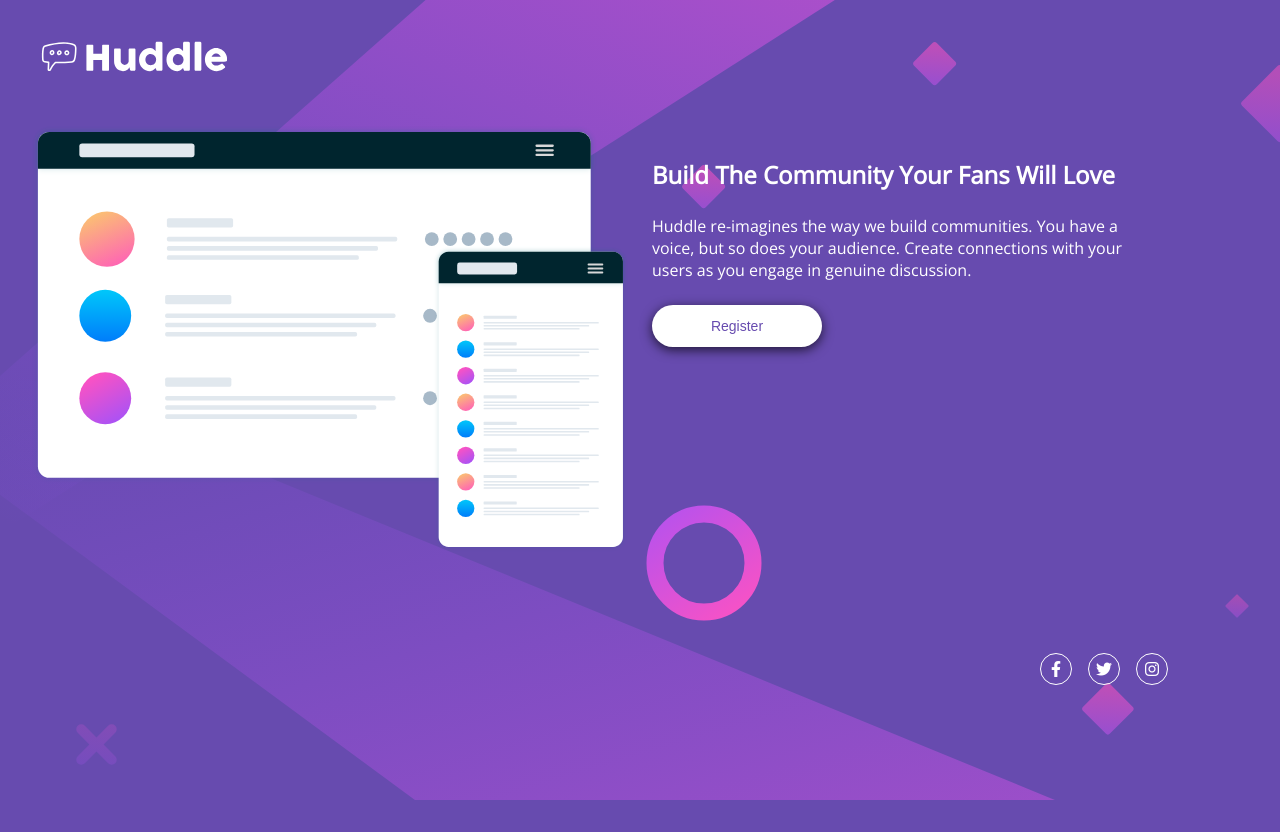
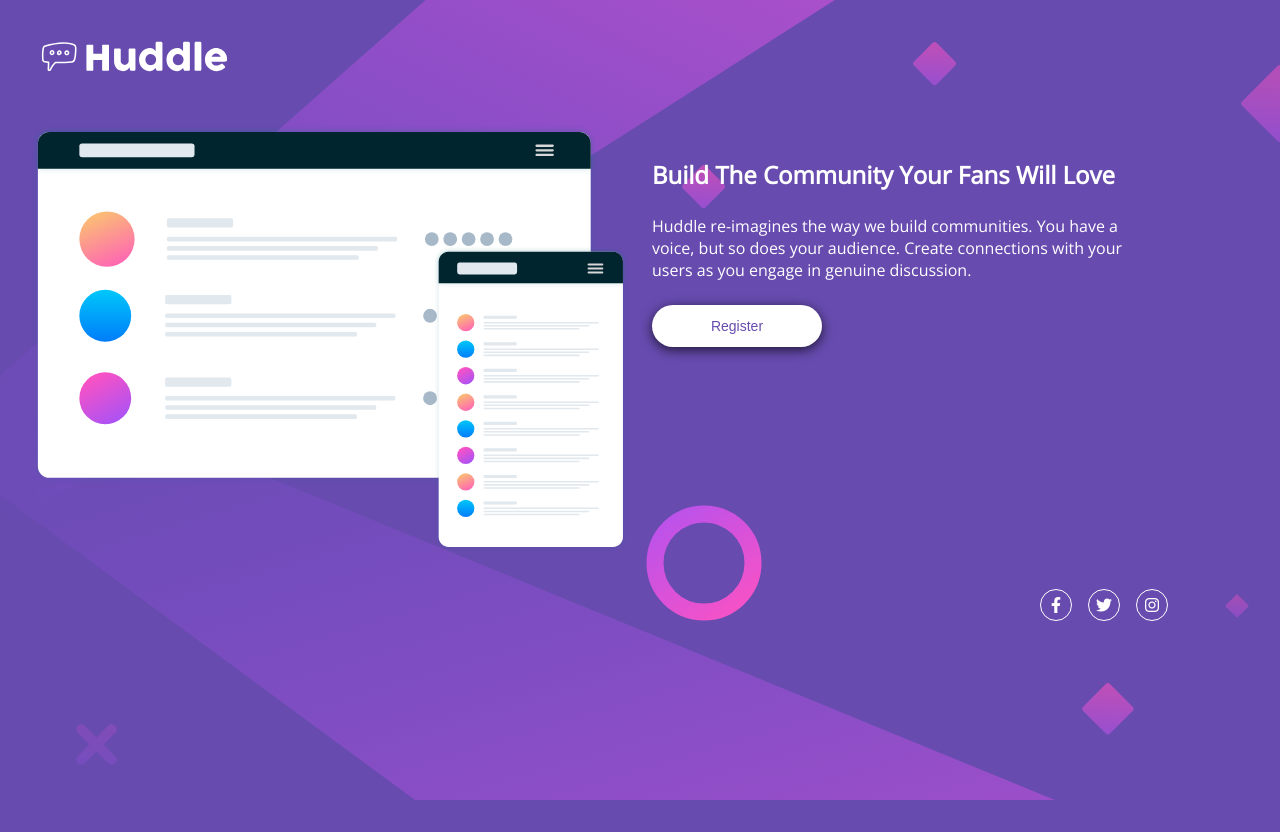
Before and after one commit to Robertron624/huddle-landing-page-with-single-introductory-section-master, a plain HTML site: page index.html in a window 1280 px wide. Drawn offline with nearby package versions, Linux system fonts and the light colour scheme.

Commit message:
removed margin from desktop version of the footer

```diff
--- a/styles.css
+++ b/styles.css
@@ -146,4 +146,8 @@ li:hover i{
     header img {
         width: 200px;
     }
+
+    footer {
+        margin-top: 0;
+    }
 }
```
